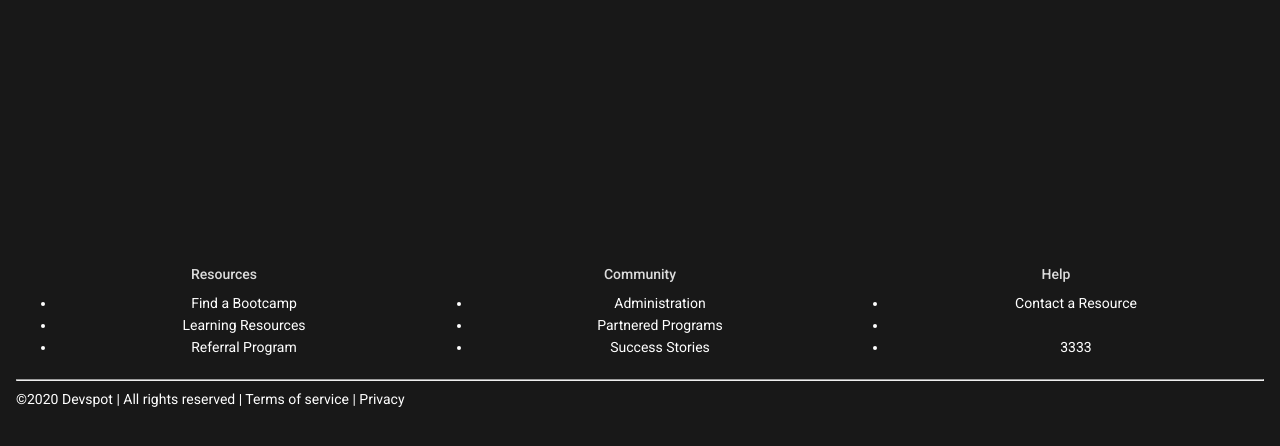
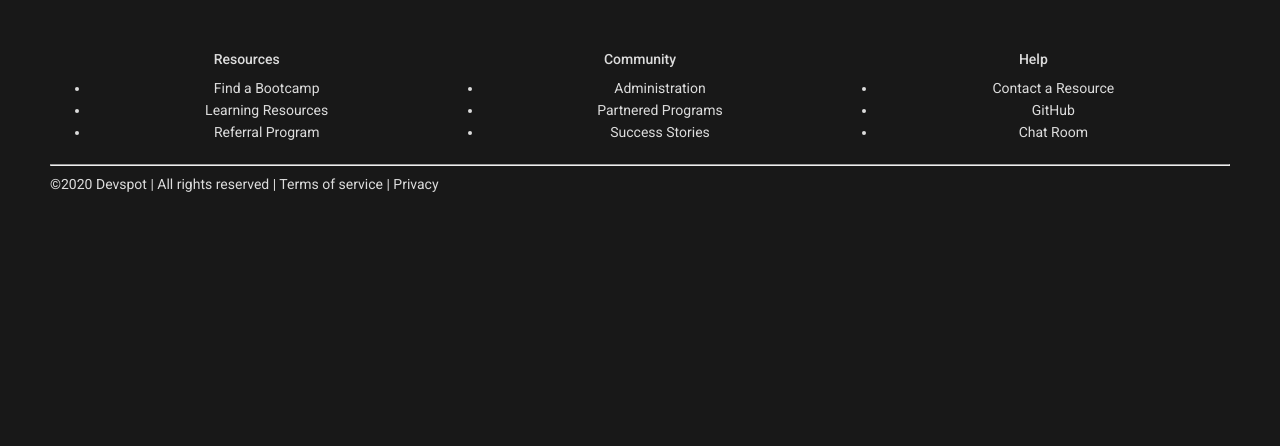
Before and after one commit to torqie/DevSpot, a React (Create React App) app in the folder client/: page /news-feed in a window 1280 px wide. Shown: the part 360-806 px from the top of the page. Built offline with nearby package versions, Linux system fonts and the light colour scheme; no server answers; sample sign-in values are in the browser's storage.

Commit message:
basic footer without links

```diff
--- a/client/src/components/Footer/Footer.css
+++ b/client/src/components/Footer/Footer.css
@@ -1,4 +1,4 @@
-.main-footer{
+.footer{
     color: white;
     padding-top: 3em;
     width: 100%;
--- a/client/src/components/Footer/footer.js
+++ b/client/src/components/Footer/footer.js
@@ -5,13 +5,13 @@ import { Col, Row } from "antd"
 const Footer = () => {
     return (
         <>
-            <div className="main-footer">
-                <div className="container">
+            <footer className="rc-footer rc-footer-dark">
+                <section className="rc-footer-columns">
                     <Row style={{ textAlign: "center" }}>
                         <Col span={8}>
                             <h4 className={{ textAlign: "center" }}>
                                 Resources
-                    </h4>
+                            </h4>
                             <ul className="list-unstyled">
                                 <li>Find a Bootcamp</li>
                                 <li>Learning Resources</li>
@@ -22,7 +22,7 @@ const Footer = () => {
                         <Col span={8}>
                             <h4 className={{ textAlign: "center" }}>
                                 Community
-                    </h4>
+                            </h4>
                             <ul className="list-unstyled">
                                 <li>Administration</li>
                                 <li>Partnered Programs</li>
@@ -33,17 +33,17 @@ const Footer = () => {
                         <Col span={8}>
                             <h4>
                                 Help
-                    </h4>
+                            </h4>
                             <ul className="list-unstyled">
                                 <li>Contact a Resource</li>
-                                <li></li>
-                                <li>3333</li>
+                                <li>GitHub</li>
+                                <li>Chat Room</li>
                             </ul>
                         </Col>
 
                     </Row>
                     {/* Column1 */}
-                </div>
+                </section>
                 <hr />
                 <div className="col">
                     <p className="col-sm">
@@ -51,7 +51,7 @@ const Footer = () => {
                     </p>
                 </div>
 
-            </div>
+            </footer>
 
         </>
     )
--- a/client/src/layouts/main2/style.css
+++ b/client/src/layouts/main2/style.css
@@ -18,11 +18,11 @@
   margin:0;
 }
 
-.main-footer{
+.footer{
   margin-top: 1rem;
   padding: 1rem;
   background-color: rgb(24, 24, 24);
-  position: fixed;
+  /* position: ; */
   bottom: 0;
   left: 0;
   width: 100%;
```
